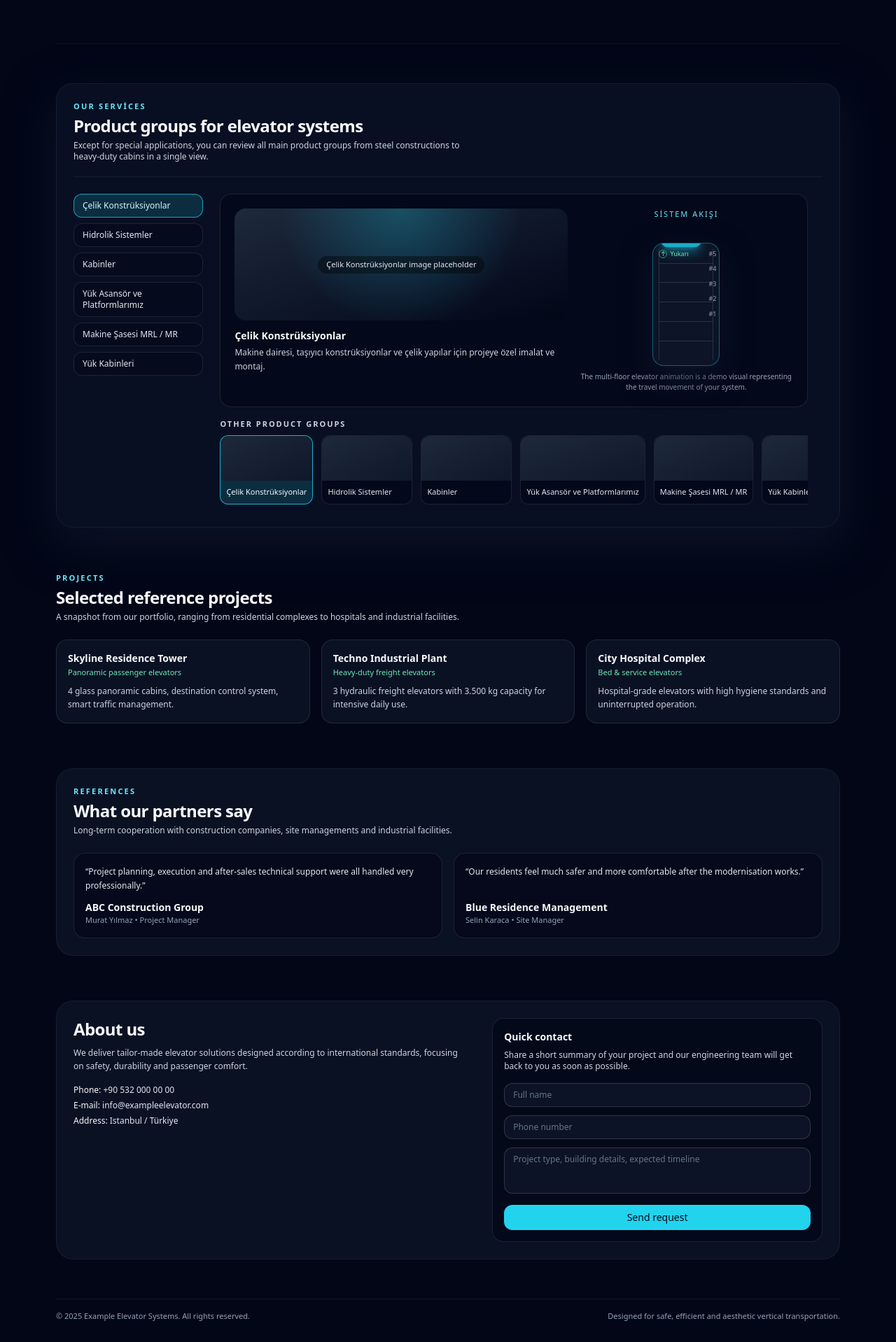
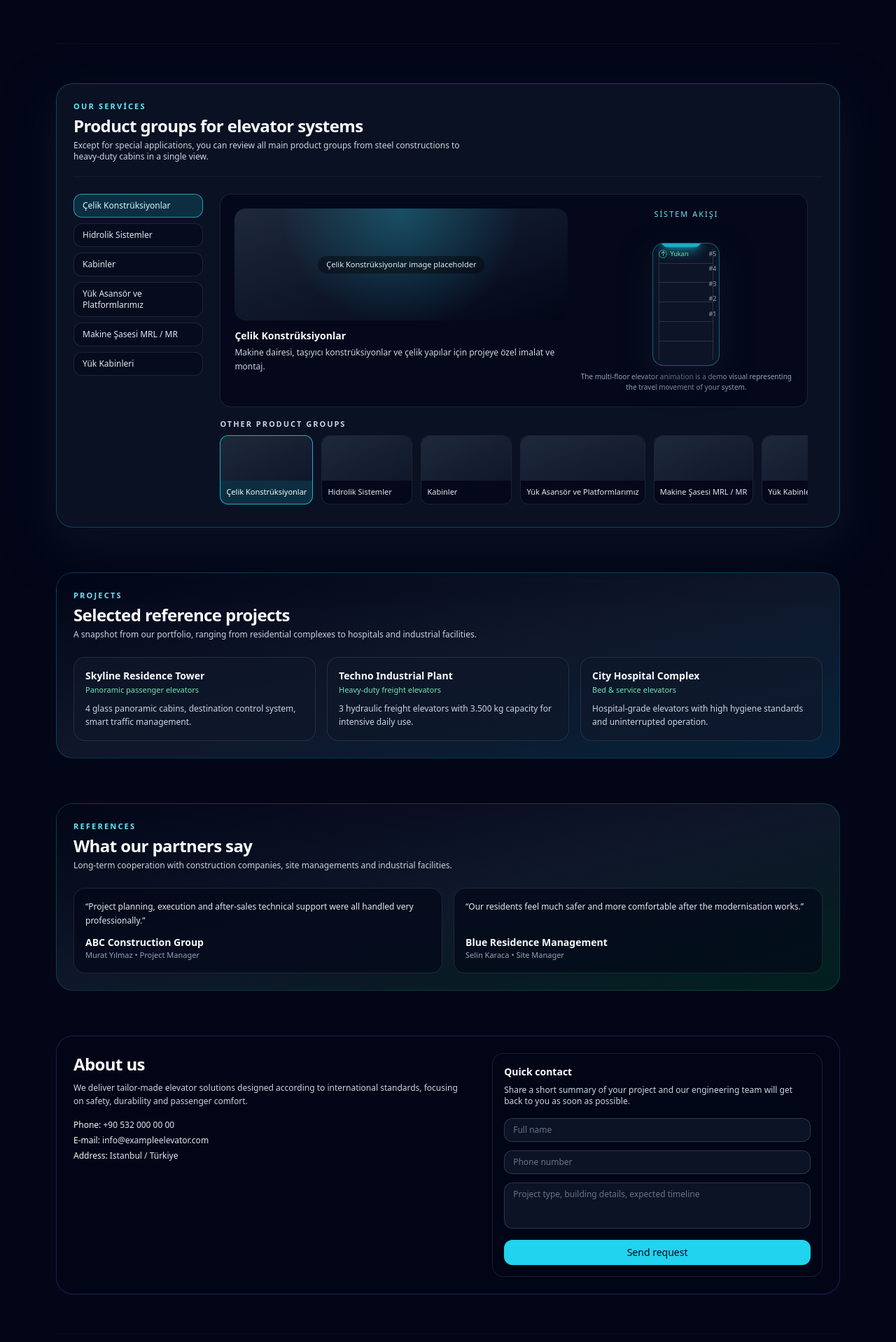
Before and after one commit to ibrahimtkmz/withmor, a Next.js app: page / in a window 1280 px wide. Shown: the part 522-2440 px from the top of the page at 70% size. Built offline with nearby package versions, Linux system fonts and the light colour scheme.

Commit message:
Update page.jsx

```diff
--- a/app/page.jsx
+++ b/app/page.jsx
@@ -371,7 +371,7 @@ export default function AsansorSite() {
         {/* Services */}
         <section
           id="services"
-          className="mt-14 rounded-3xl border border-white/5 bg-slate-900/60 p-6 shadow-[0_24px_70px_rgba(15,23,42,0.8)]"
+          className="mt-14 rounded-3xl border border-cyan-400/25 bg-slate-900/70 p-6 shadow-[0_24px_70px_rgba(15,23,42,0.8)] backdrop-blur-sm"
         >
           <div className="flex flex-col gap-3 border-b border-white/5 pb-5 sm:flex-row sm:items-end sm:justify-between">
             <div>
@@ -479,7 +479,7 @@ export default function AsansorSite() {
         </section>
 
         {/* Projects */}
-        <section id="projects" className="mt-16">
+        <section id="projects" className="mt-16 rounded-3xl border border-sky-500/25 bg-gradient-to-br from-slate-950 via-slate-900 to-sky-950/70 p-6">
           <div className="mb-6 flex items-center justify-between gap-4">
             <div>
               <p className="text-[11px] font-semibold uppercase tracking-[0.2em] text-cyan-300">
@@ -522,7 +522,7 @@ export default function AsansorSite() {
         </section>
 
         {/* References */}
-        <section id="references" className="mt-16 rounded-3xl border border-white/5 bg-slate-900/70 p-6">
+        <section id="references" className="mt-16 rounded-3xl border border-emerald-500/25 bg-gradient-to-br from-slate-950 via-slate-900 to-emerald-950/70 p-6">
           <div className="mb-6 flex items-center justify-between gap-4">
             <div>
               <p className="text-[11px] font-semibold uppercase tracking-[0.2em] text-cyan-300">
@@ -569,7 +569,7 @@ export default function AsansorSite() {
         {/* Company / Contact */}
         <section
           id="contact"
-          className="mt-16 grid gap-8 rounded-3xl border border-white/5 bg-slate-900/70 p-6 md:grid-cols-[1.2fr_1fr]"
+          className="mt-16 grid gap-8 rounded-3xl border border-violet-500/25 bg-slate-950/80 p-6 md:grid-cols-[1.2fr_1fr]"
         >
           <div>
             <h2 className="text-xl font-semibold tracking-tight sm:text-2xl">About us</h2>
```
